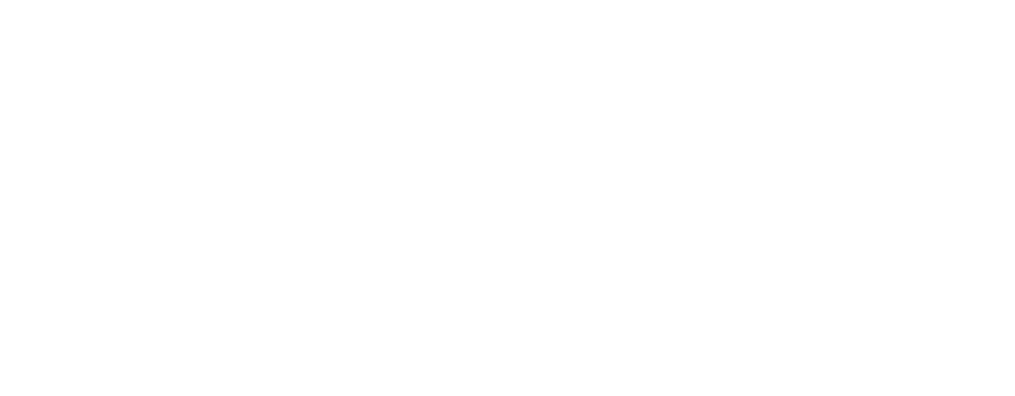
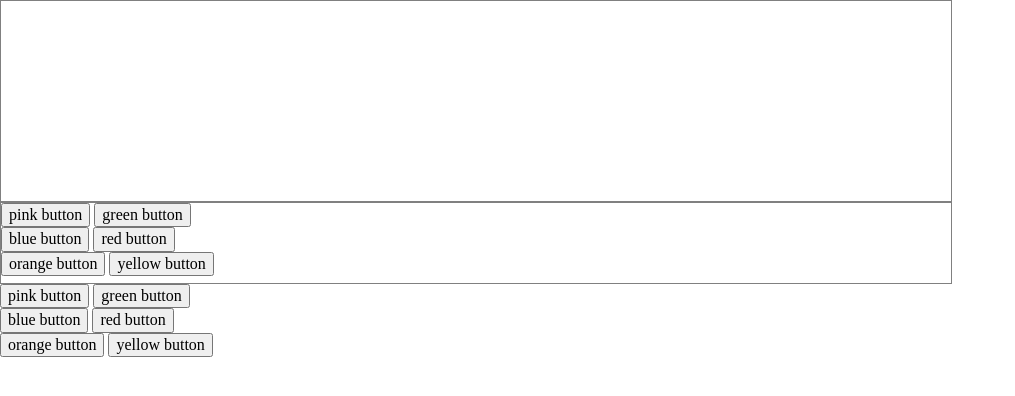
Before and after one commit to kalachou/MaksimKalachou-Tasks, a plain HTML site: page Task2/2.1/index.html in a window 1280 px wide. Shown: the whole page, without its empty margins (0-1015 px from the left). Drawn offline with nearby package versions, Linux system fonts and the light colour scheme.

```diff
--- /dev/null
+++ b/Task2/2.1/css/main.css
@@ -0,0 +1,11 @@
+.header {
+    border: 1px solid gray;
+    width: 950px;
+    height: 200px;
+}
+
+.main {
+    border: 1px solid gray;
+    width: 950px;
+    height: 80px;
+}
--- a/Task2/2.1/index.html
+++ b/Task2/2.1/index.html
@@ -0,0 +1,40 @@
+<!DOCTYPE html>
+    <html>
+    <head>
+        <meta charset="utf-8" />
+        <meta http-equiv="X-UA-Compatible" content="IE=edge">
+        <title>Social Icons</title>
+        <meta name="viewport" content="width=device-width, initial-scale=1">
+        <link rel="stylesheet" href="https://necolas.github.io/normalize.css/8.0.0/normalize.css"/>
+        <link rel="stylesheet" type="text/css" media="screen" href="css/main.css"/>
+
+    </head>
+    <body>
+        <header class="header">
+
+        </header>
+
+        <main class="main">
+            <button class="main__button pink">pink button</button>
+            <button class="main__button green">green button</button><br>
+
+            <button class="main__button blue">blue button</button>
+            <button class="main__button red">red button</button><br>
+
+            <button class="main__button orange">orange button</button>
+            <button class="main__button yellow">yellow button</button>
+        </main>
+
+        <footer class="footer">
+            <button class="main__button pink">pink button</button>
+            <button class="main__button green">green button</button><br>
+
+            <button class="main__button blue">blue button</button>
+            <button class="main__button red">red button</button><br>
+
+            <button class="main__button orange">orange button</button>
+            <button class="main__button yellow">yellow button</button>
+        </footer>
+
+    </body>
+    </html>
```
Also changed, not shown: Task2/2.2 form/index.html (+2 -2 lines), Task2/2.1/img/spice-social-gadget-sprite.png (added), Task3/full-template-498-stimulus.jpg (added), Task3/img/fifthPict.jpg (added), Task3/img/firstPict.jpg (added), Task3/img/fourthPict.jpg (added), Task3/img/secondPict.jpg (added), Task3/img/sixthPict.jpg (added), Task3/img/thirdPict.jpg (added), Task3/index.html (added).
